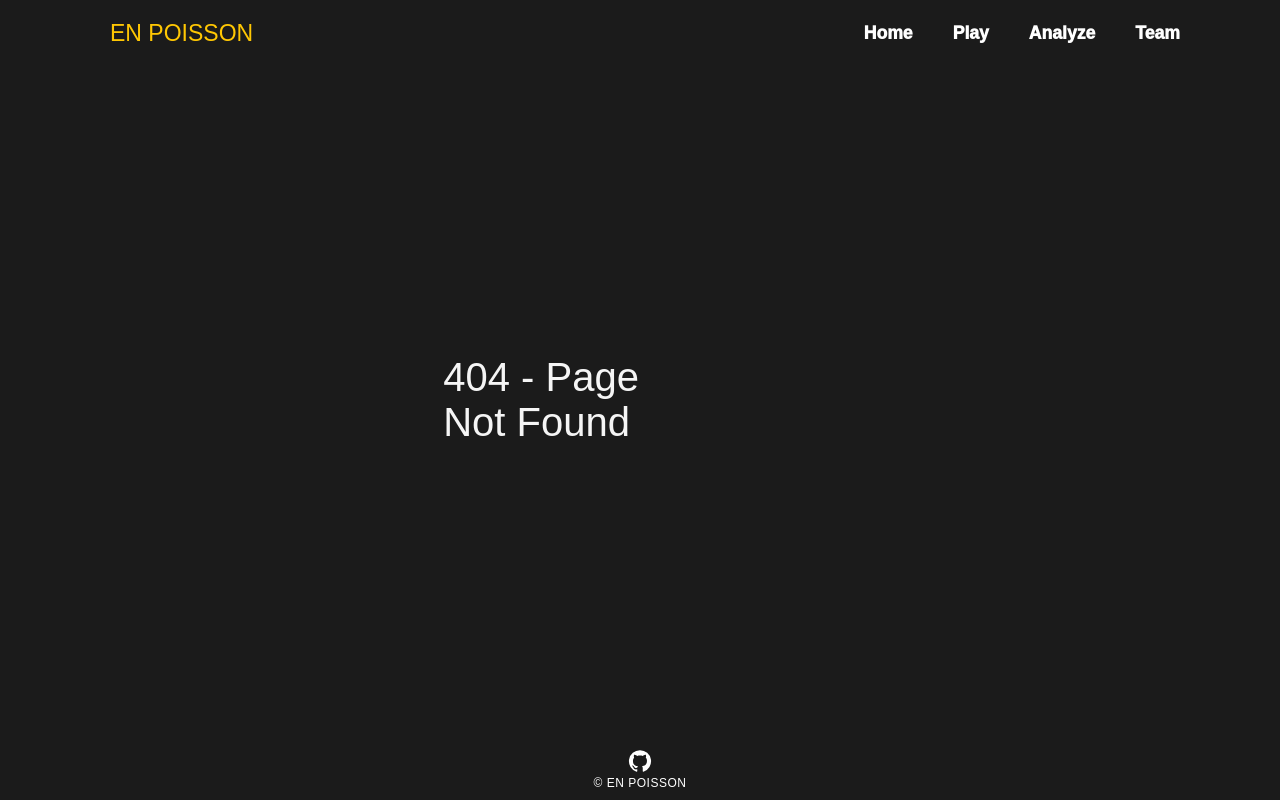
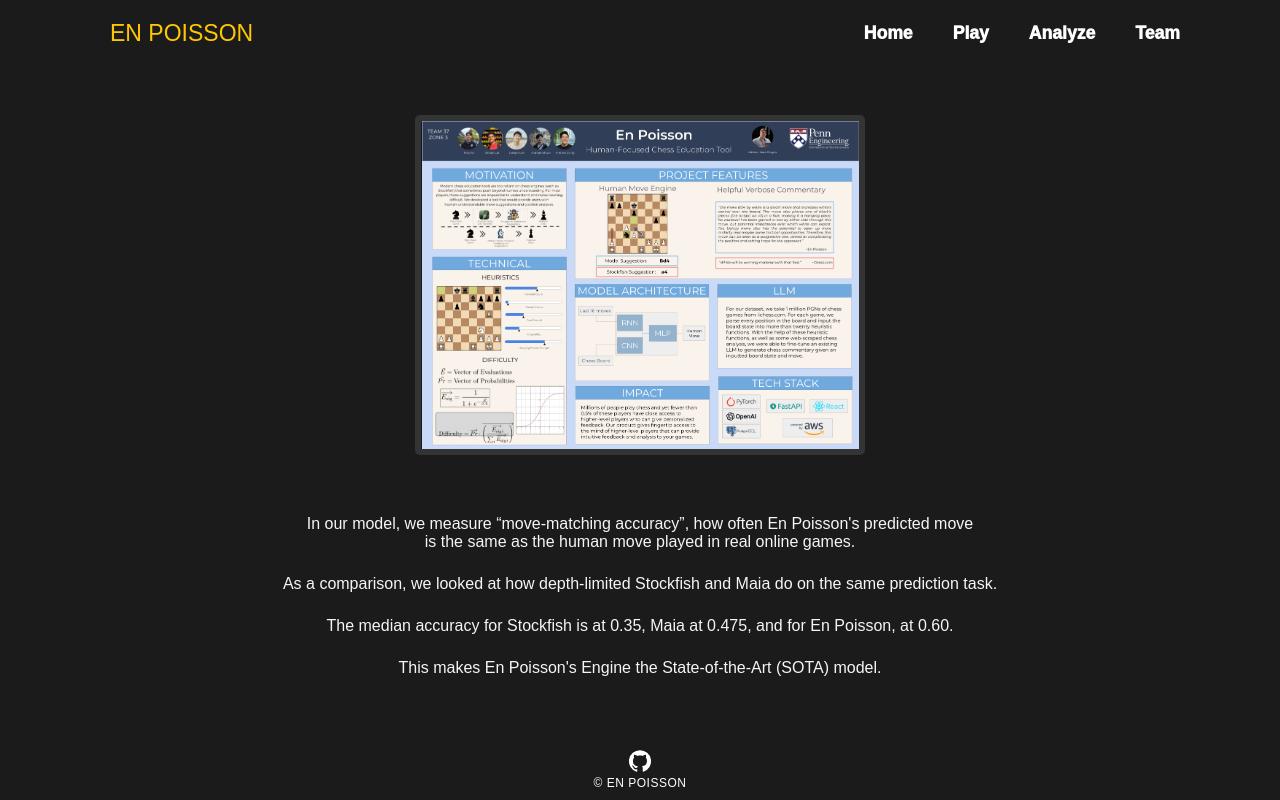
Before and after one commit to tonyjongyoonan/enpoisson, a React (Create React App) app in the folder frontend/: page /tech in a window 1280 px wide. Before the commit this address had no page. Built offline with nearby package versions, Linux system fonts and the light colour scheme; a web font is replaced by a local one.

Commit message:
tech page

```diff
--- a/frontend/src/App.js
+++ b/frontend/src/App.js
@@ -7,6 +7,7 @@ import Analyzed from "./pages/Analyzed";
 import Login from "./pages/Login";
 import Account from "./pages/Account";
 import Team from "./pages/Team";
+import Tech from "./pages/Tech";
 import NotFound from "./pages/NotFound";
 import Footer from "./components/Footer";
 import { BrowserRouter as Router, Route, Routes } from "react-router-dom";
@@ -24,6 +25,7 @@ function App() {
           <Route path="/login" exact element={<Login />} />
           <Route path="/account" exact element={<Account />} />
           <Route path="/team" exact element={<Team />} />
+          <Route path="/tech" element={<Tech />} />
           <Route path="*" element={<NotFound />} />
         </Routes>
         <Footer />
--- a/frontend/src/pages/Team.css
+++ b/frontend/src/pages/Team.css
@@ -28,3 +28,8 @@
     margin-top: 3.5rem;
     text-align: center;
 }
+
+.large-link {
+    font-size: 1.2rem;
+    color: white;
+}
--- a/frontend/src/pages/Team.js
+++ b/frontend/src/pages/Team.js
@@ -59,11 +59,14 @@ const Team = () => {
                 <p>We are a group of students at the University of Pennsylvania</p>
                 <p>Interested in the intersection of Chess education and AI/ML.</p>
                 <p style={{ marginBottom: '1.5rem' }}></p>
-                <p>Our Chess engine recommends powerful,</p>
+                <a href="tech" className="large-link">En Poisson</a> is a model that recommends powerful,
                 <p>human-like moves, avoiding the chaos and confusion</p>
                 <p>typically associated with Stockfish and other engines.</p>
+                <p style={{ marginBottom: '1.5rem' }}></p>
+                <p>As of March 2024,</p>
+                <p>En Poisson is more performant than the current SOTA model, Maia.</p>
+                </div>
             </div>
-        </div>
     );
 };
 export default Team;
--- /dev/null
+++ b/frontend/src/pages/Tech.css
@@ -0,0 +1,22 @@
+.poster-container {
+    display: flex;
+    justify-content: center;
+    margin-top: -0.5rem;
+}
+
+.poster-img {
+    width: 450px;
+    height: auto;
+    border: 6px solid #353434;
+    border-radius: 5px;
+}
+
+.tech-description {
+    margin-top: 3.5rem;
+    text-align: center;
+}
+
+.large-link {
+    font-size: 1.2rem;
+    color: white;
+}
--- /dev/null
+++ b/frontend/src/pages/Tech.js
@@ -0,0 +1,35 @@
+import React from 'react';
+import poster from '../assets/poster.png';
+import './Tech.css';
+
+const Tech = () => {
+    const info = [
+        {
+            image: poster
+        },
+    ];
+
+    return (
+        <div>
+            <div className="poster-container">
+                {info.map((poster, index) => (
+                    <div key={index} className="poster">
+                        <img src={poster.image} alt={poster.name} className="poster-img" />
+                        <h3>{poster.name}</h3>
+                    </div>
+                ))}
+            </div>
+            <div className="tech-description">
+                <p>In our model, we measure “move-matching accuracy”, how often En Poisson's predicted move</p>
+                <p>is the same as the human move played in real online games.</p>
+                <p style={{ marginBottom: '1.5rem' }}></p>
+                <p>As a comparison, we looked at how depth-limited Stockfish and Maia do on the same prediction task.</p>
+                <p style={{ marginBottom: '1.5rem' }}></p>
+                <p> The median accuracy for Stockfish is at 0.35, Maia at 0.475, and for En Poisson, at 0.60.</p>
+                <p style={{ marginBottom: '1.5rem' }}></p>
+                <p>This makes En Poisson's Engine the State-of-the-Art (SOTA) model.</p>
+                </div>
+            </div>
+    );
+};
+export default Tech;
```
Also changed, not shown: frontend/src/assets/poster.png (added).
